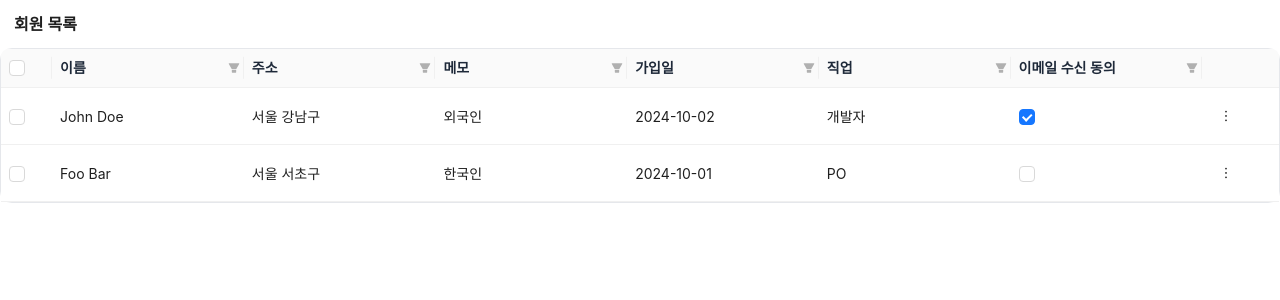
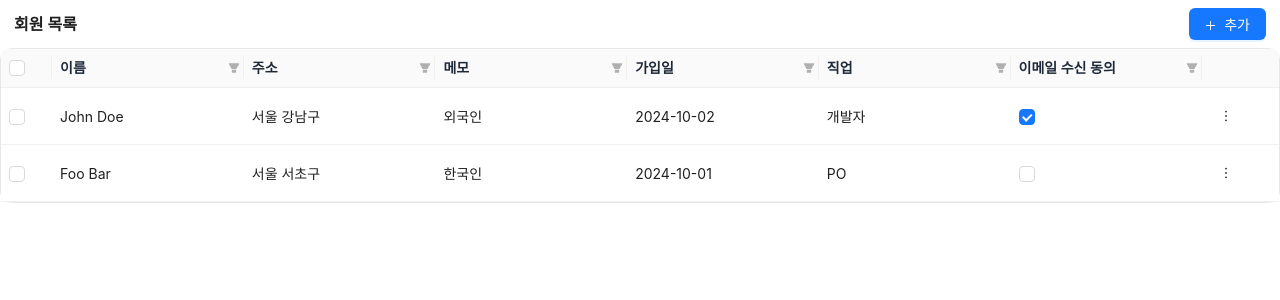
Before and after one commit to nogy21/business-canvas, a React (Vite) app: page / in a window 1280 px wide. Shown: the top 300 px of the page. Built offline with nearby package versions, Linux system fonts and the light colour scheme; a web font is replaced by a local one.

Commit message:
feat: 회원 목록 테이블에 추가 버튼 추가
- UI 적용, 기능 미적용

```diff
--- a/src/components/MemberTable.tsx
+++ b/src/components/MemberTable.tsx
@@ -1,4 +1,5 @@
-import { Table } from 'antd';
+import { PlusOutlined } from '@ant-design/icons';
+import { Button, Table } from 'antd';
 import type { ColumnType } from 'antd/lib/table';
 import Title from 'antd/lib/typography/Title';
 
@@ -12,7 +13,17 @@ export default function MemberTable() {
   return (
     <div>
       {/* 테이블 헤더 */}
-      <Title level={2} className="h-[48px] flex items-center mb-0! text-[16px]! px-[14px]">회원 목록</Title>
+      <div className="flex items-center justify-between px-[14px]">
+        <Title level={2} className="h-[48px] flex items-center mb-0! text-[16px]!">회원 목록</Title>
+        <Button
+          type="primary"
+          className="rounded-full"
+          icon={<PlusOutlined className="text-[11px]" />}
+          onClick={() => { }}>
+          추가
+        </Button>
+      </div>
+
       {/* 테이블 본체 */}
       <Table
         rowKey="name"
```
